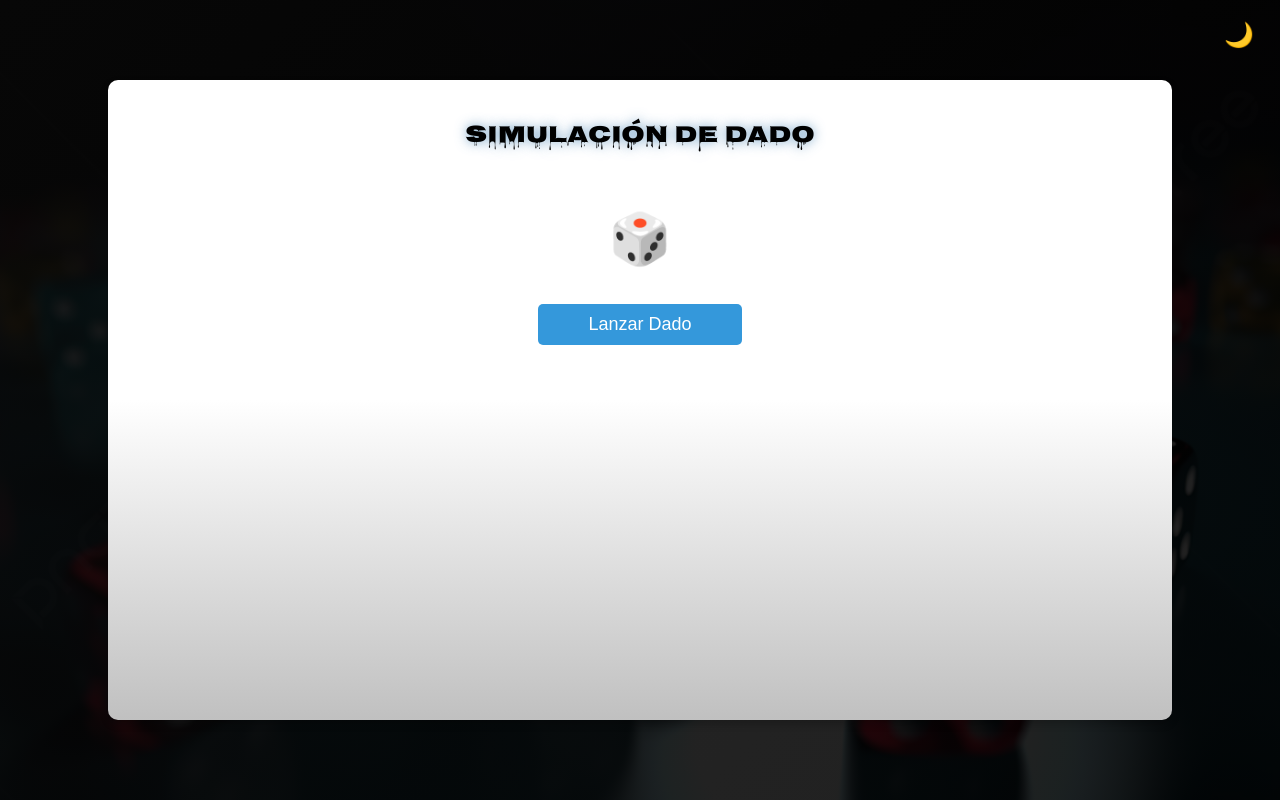
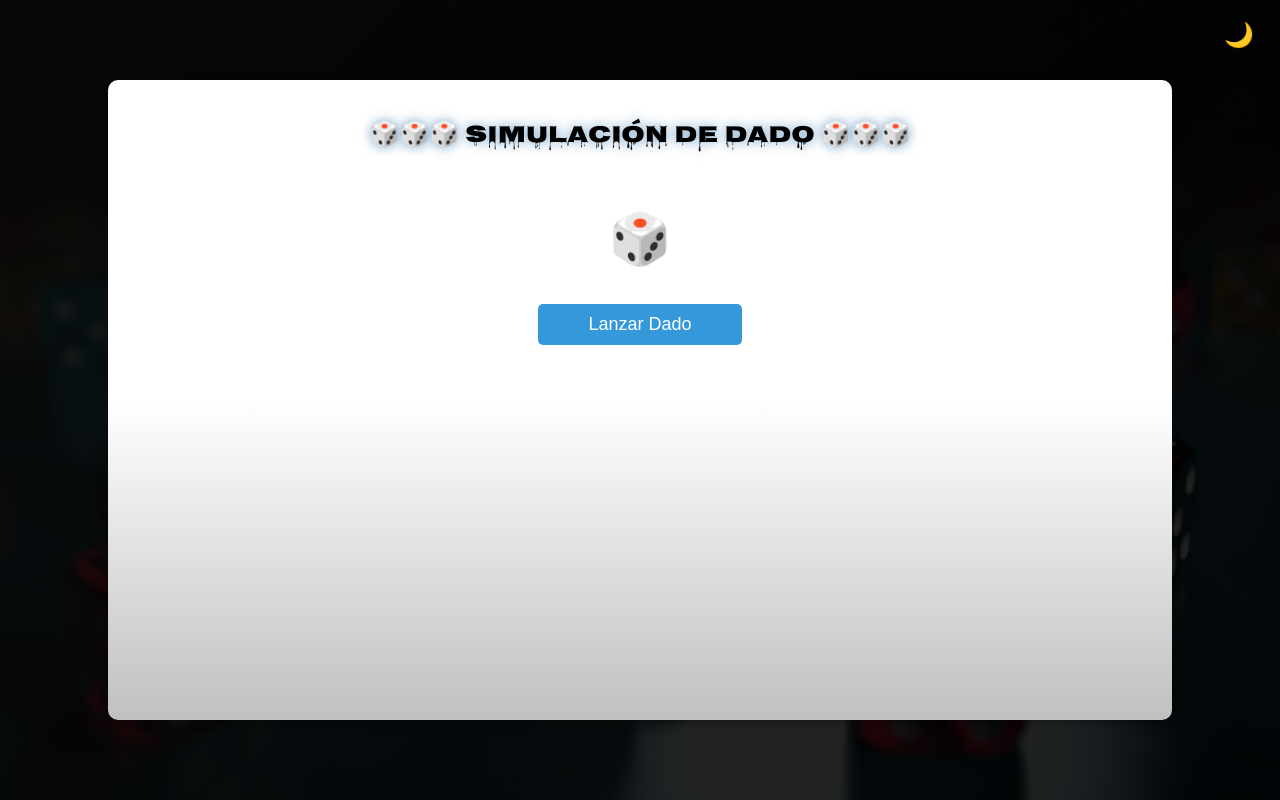
Before and after one commit to Alfredogc21/simulacion-dado-HTML-CSS-JS, a plain HTML site: page index.html in a window 1280 px wide. Drawn offline with Linux system fonts and the light colour scheme.

Commit message:
modificar titulo del index.html

```diff
--- a/index.html
+++ b/index.html
@@ -15,7 +15,7 @@
     <button class="boton-tema" id="botonTema">🌙</button>
 
     <div class="contenedor-dado">
-        <h1 class="titulo-dado">Simulación de Dado</h1>
+        <h1 class="titulo-dado">🎲🎲🎲 Simulación de Dado 🎲🎲🎲 </h1>
         <div class="display-dado">
             <div class="cara-dado" id="caraDado">🎲</div>
         </div>
```
